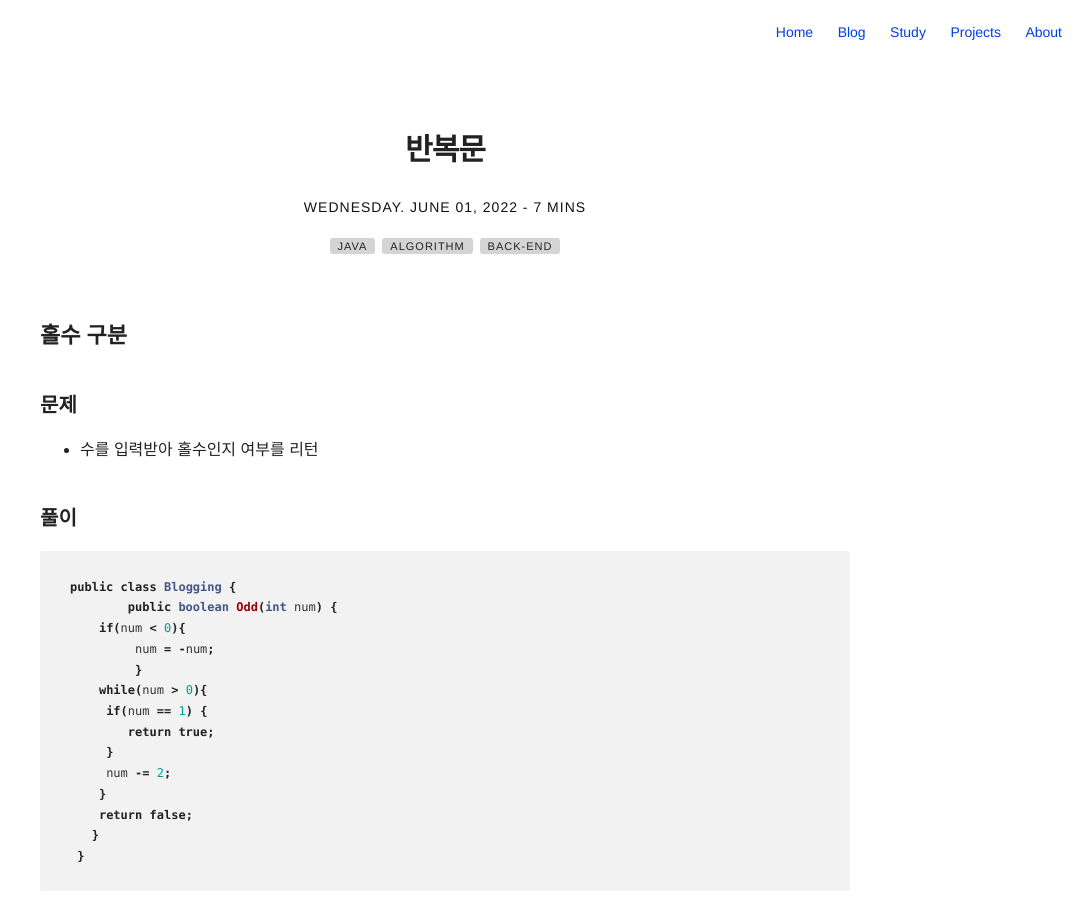
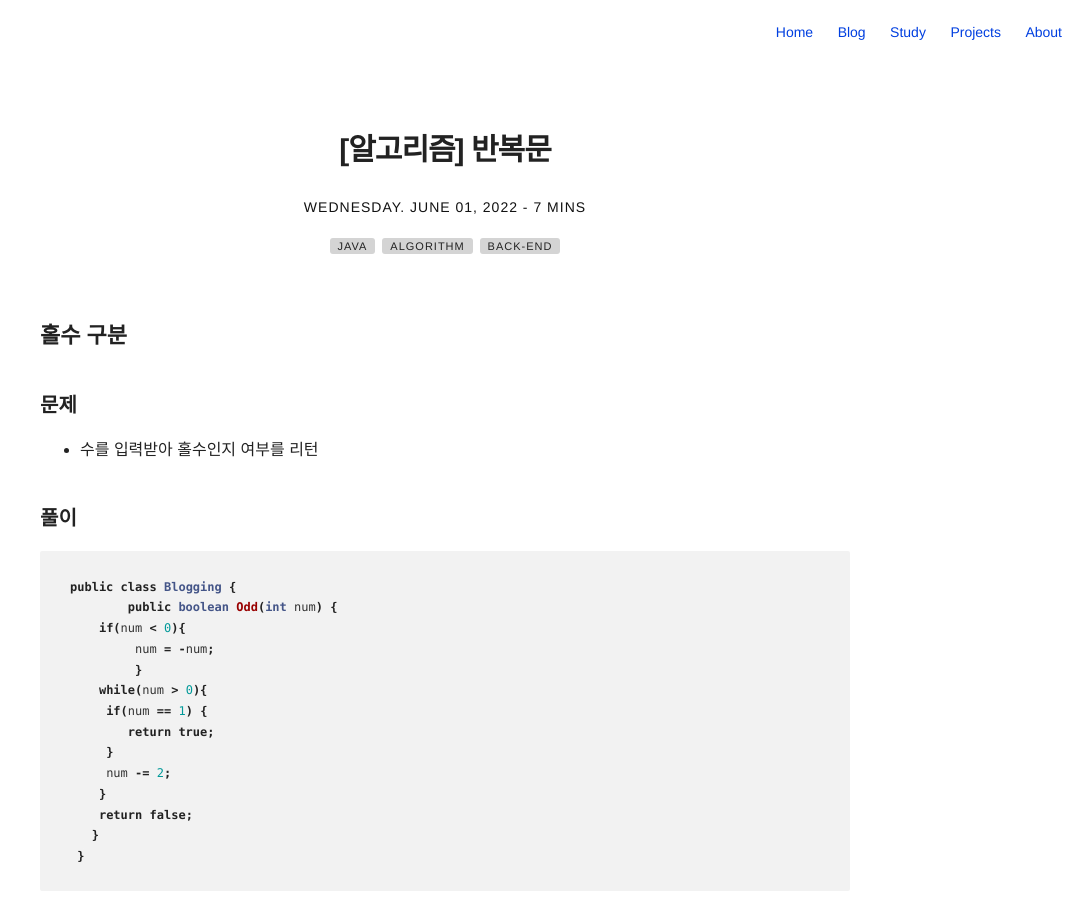
Before and after one commit to petitjina/petitjina.github.io, a Jekyll site: the page built from _posts/2022-06-01-algorithm3.markdown, in a window 1280 px wide and 900 px high. Shown: the whole window, without its empty margins (195-1280 px from the left). Built offline with Jekyll 4.4.1, drawn with Linux system fonts in a browser that asks for light colours; nearby versions of some CDN libraries.

Commit message:
Update 2022-06-01-algorithm3.markdown

```diff
--- a/_posts/2022-06-01-algorithm3.markdown
+++ b/_posts/2022-06-01-algorithm3.markdown
@@ -1,5 +1,5 @@
 ---
-title: "반복문"
+title: "[알고리즘] 반복문"
 layout: post
 date: 2022.06.01
 tag:
```
